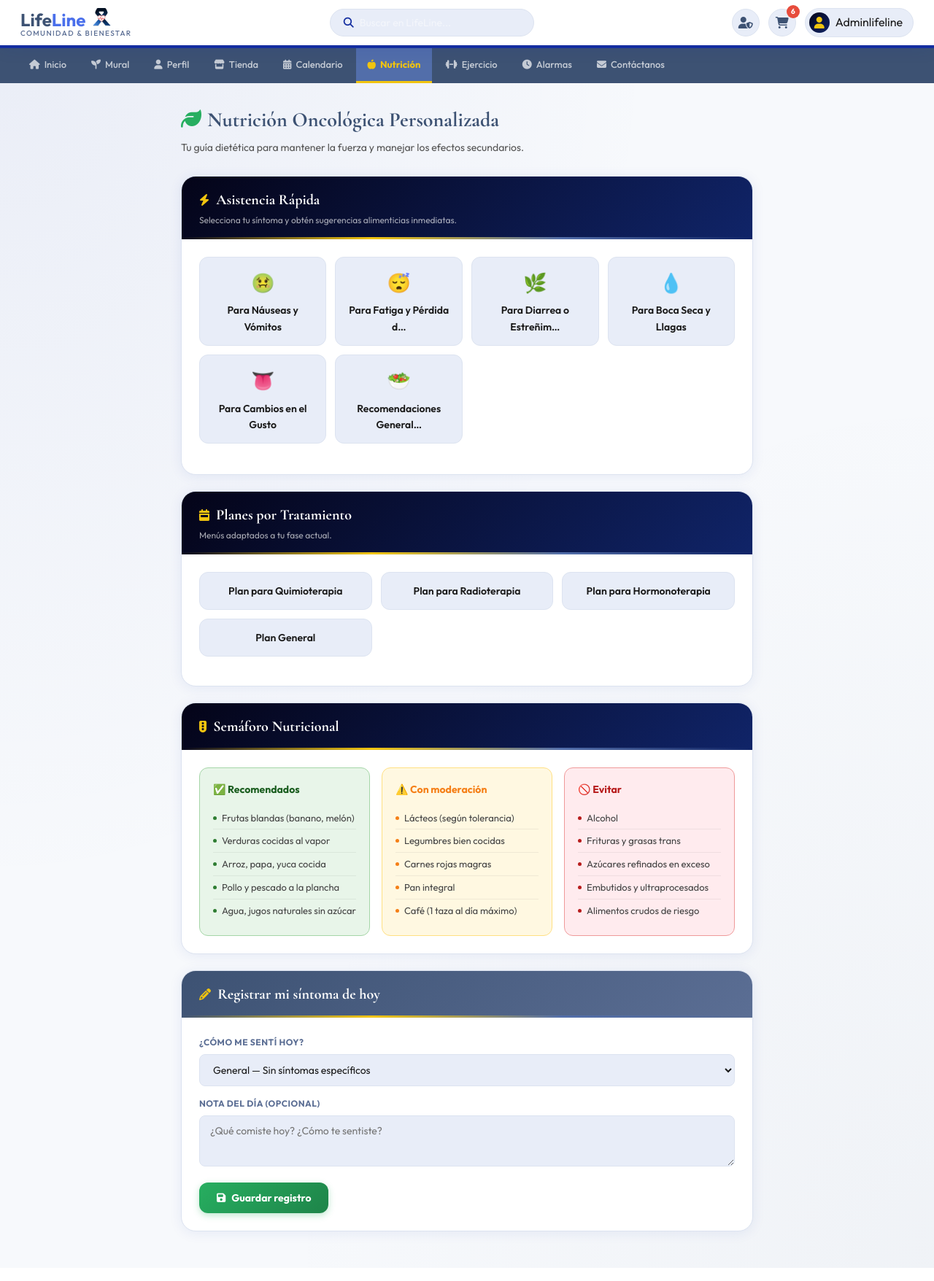
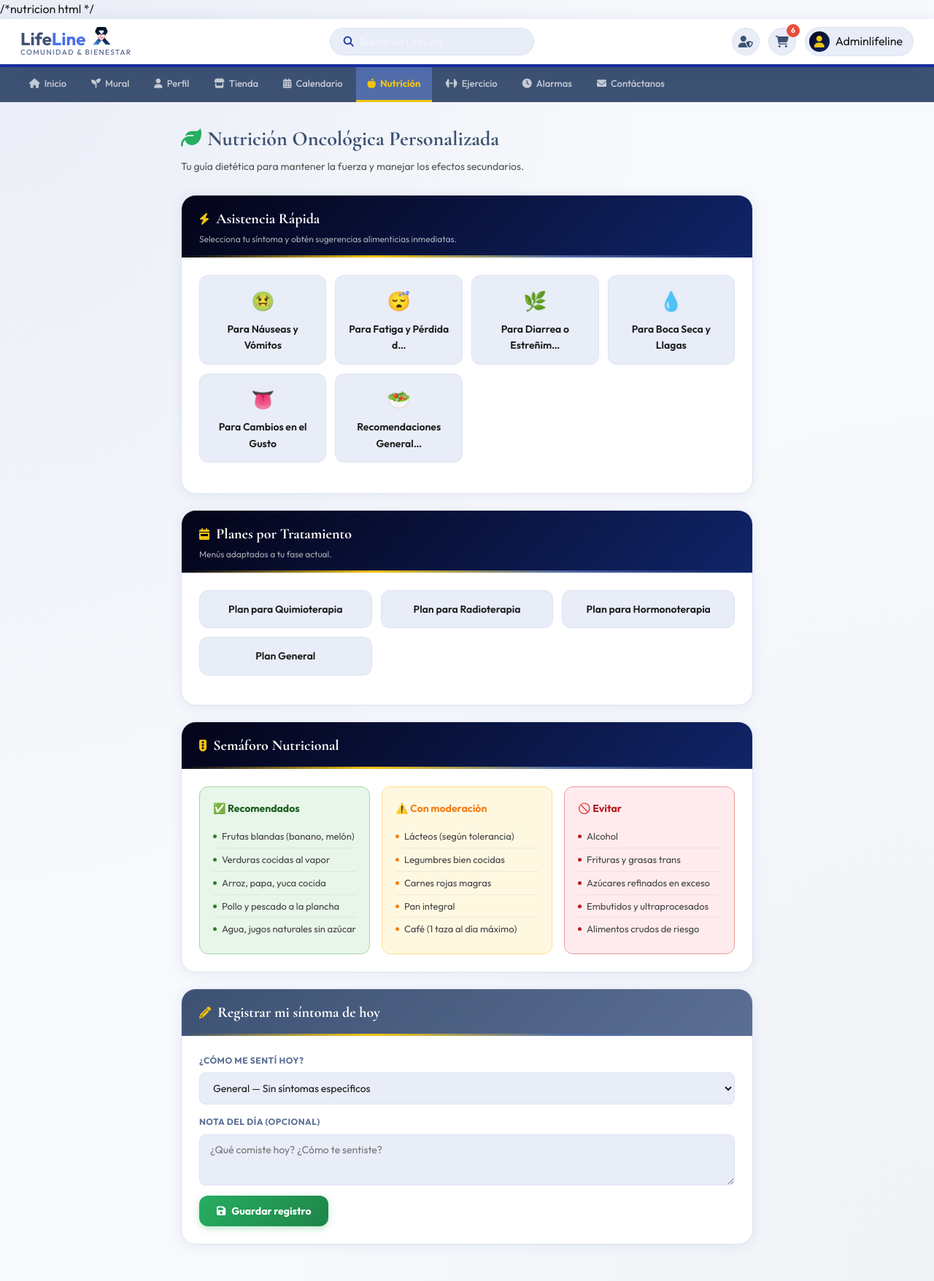
Before and after one commit to jbustoturga-cmd/life_line_python, a Django app: page /nutricion/ in a window 1280 px wide. Shown: the whole page at 73% size. Run offline with Django 5.2, Linux system fonts and the light colour scheme; a user stored in the database is signed in; data comes from the database, SQL or seed files in the repository.

Commit message:
html nutricion

```diff
--- a/lifeline_proyecto/templates/nutricion/nutricion.html
+++ b/lifeline_proyecto/templates/nutricion/nutricion.html
@@ -1,4 +1,4 @@
-{% load static %}
+{% load static %}  /*nutricion html */
 <!DOCTYPE html>
 <html lang="es">
 <head>
```
